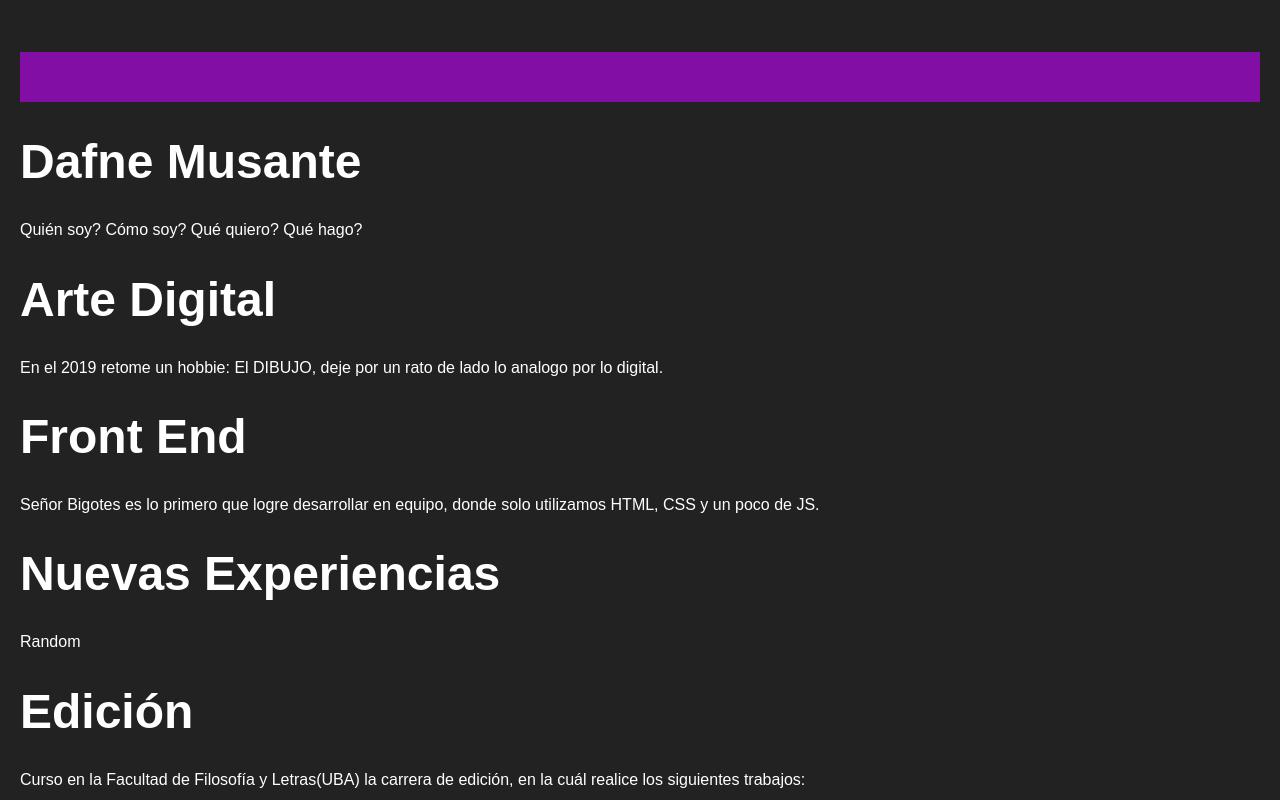
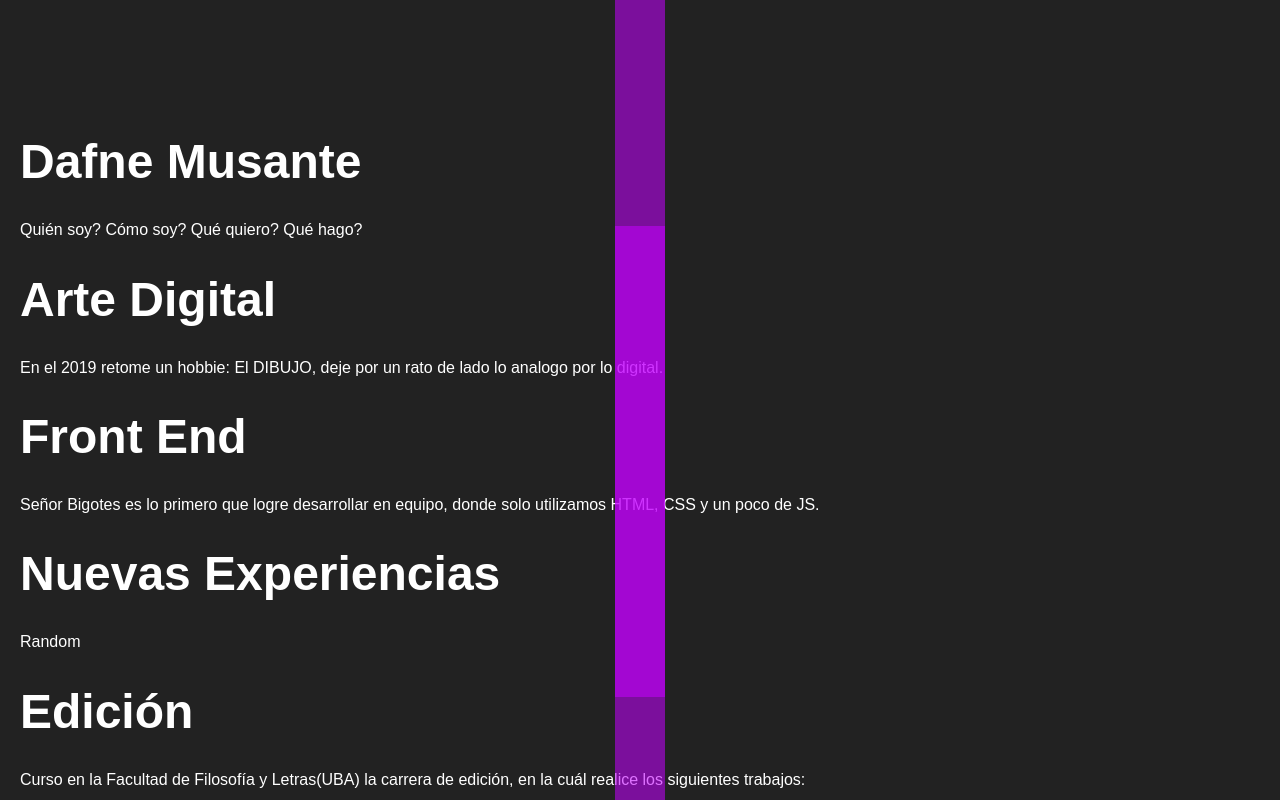
Before and after one commit to dafnemus/react, a React (Create React App) app: page / in a window 1280 px wide. Shown: the top 800 px of the page. Built offline with nearby package versions, Linux system fonts and the light colour scheme.

Commit message:
actualice el fondo animado

```diff
--- a/src/App.css
+++ b/src/App.css
@@ -10,7 +10,7 @@ h1{
   height: 50px;
   text-align: right;
   color: slategray;
-  background-color: rgba(195, 0, 255, 0.596);
+  background-color: rgba(195, 0, 255, 0.554);
   z-index: -3;
 
 }
@@ -31,8 +31,9 @@ h1{
 }
 
 @keyframes App-logo-spin {
-  from { transform: rotate(0deg); }
-  to { transform: rotate(360deg); }
+  0% { transform: rotate(0deg); }
+  50%{ transform: rotate(90deg); }
+  100%{ transform: rotate(0deg); }
 }
 
 .form{
--- a/src/App.js
+++ b/src/App.js
@@ -72,6 +72,11 @@ function Edicion(){
   )
 }
 class Formulario extends React.Component{
+  state={
+    nombre:'',
+    comentario: ''
+  }
+  handl
 
   render(){
   return(
```
